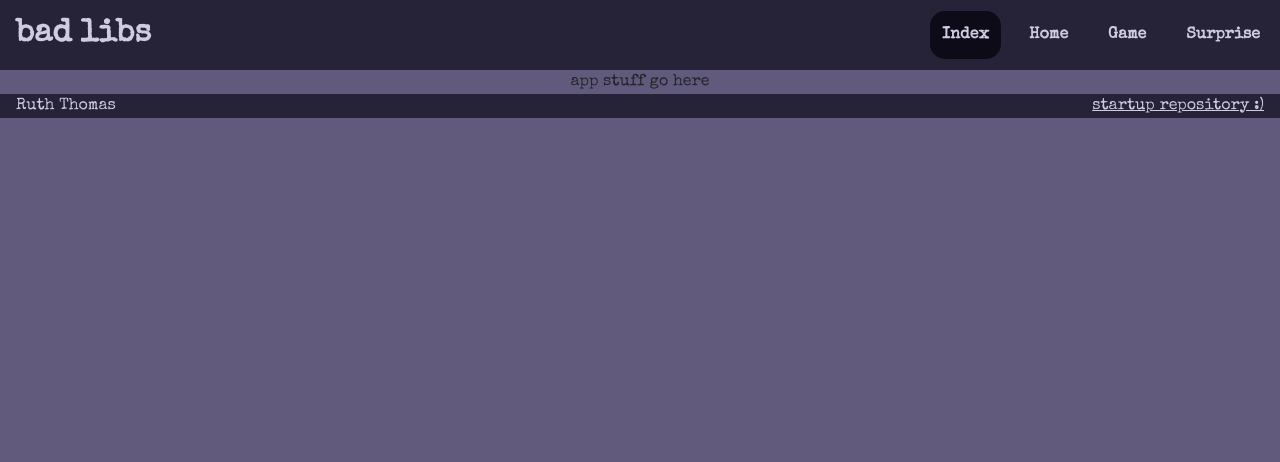
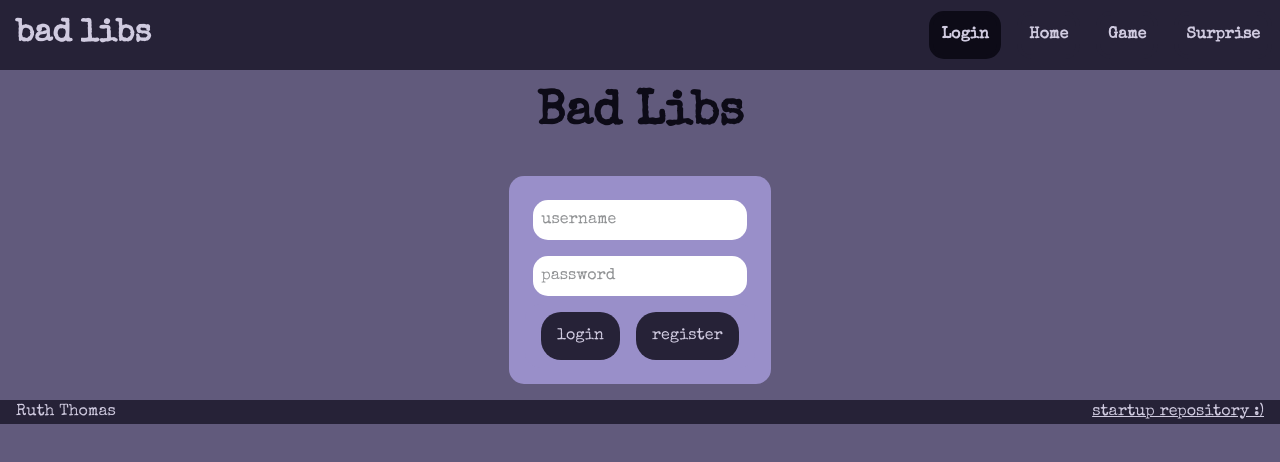
Before and after one commit to ruthathomas/startup, a React (Vite) app in the folder startupVite/: page / in a window 1280 px wide. Shown: the top 462 px of the page. Built offline with nearby package versions, Linux system fonts and the light colour scheme.

Commit message:
added routing and am working on making sure that it works

```diff
--- a/startupVite/src/App.css
+++ b/startupVite/src/App.css
@@ -113,6 +113,7 @@ button:active {
 }
 
 input {
+    background-color: white;
     border-radius: 15px;
     border-style: none;
     padding: 0.5rem;
--- a/startupVite/src/App.jsx
+++ b/startupVite/src/App.jsx
@@ -1,23 +1,32 @@
 import React from 'react';
 import 'bootstrap/dist/css/bootstrap.min.css';
 import './App.css';
-import { BrowserRouter } from 'react-router-dom';
+import { BrowserRouter, NavLink, Routes, Route } from 'react-router-dom';
+import { Login } from './login/login';
+import { Home } from './home/home';
+import { Game } from './game/game';
+import { Animal } from './animal/animal';
+
 
 export default function App() {
   return (
     <BrowserRouter>
       <header>
-        <nav class="nav">
+        <nav className="nav">
           <h2>bad libs</h2>
-          <a class="nav-link active" href="index.html">Index</a>
-          <a class="nav-link" href="home.html">Home</a>
-          <a class="nav-link" href="game.html">Game</a>
-          <a class="nav-link" href="animal.html">Surprise</a>
+          <NavLink className='nav-link' to=''>Login</NavLink>
+          <NavLink className='nav-link' to='home'>Home</NavLink>
+          <NavLink className='nav-link' to='game'>Game</NavLink>
+          <NavLink className='nav-link' to='animal'>Surprise</NavLink>
         </nav>
       </header>
-      <main>
-        app stuff go here
-      </main>
+      <Routes>
+        <Route path='/' element={<Login />} exact />
+        <Route path='/home' element={<Home />} />
+        <Route path='/game' element={<Game />} />
+        <Route path='/animal' element={<Animal />} />
+        <Route path='*' element={<NotFound />} />
+      </Routes>
       <footer>
         <span>Ruth Thomas</span>
         <a href="https://github.com/ruthathomas/startup">startup repository :)</a>
@@ -25,3 +34,7 @@ export default function App() {
     </BrowserRouter>
   )
 }
+
+function NotFound() {
+  return <main className="container-fluid bg-secondary text-center">404: Return to sender. Address unknown.</main>;
+}
--- a/startupVite/src/animal/animal.jsx
+++ b/startupVite/src/animal/animal.jsx
@@ -2,9 +2,14 @@ import React from 'react';
 
 export function Animal() {
     return (
-        <main style="margin: 1rem;">
+        <div></div>
+    );
+}
+
+//issue here is that the style thing is freaking out
+{/* <main style="margin: 1rem;">
             <h1>Bear Libs</h1>
-            <div class="test">
+            <div className="test">
                 <p>hey, username</p>
                 <div id="bear"></div>
                 <p>here is a bear!</p>
@@ -13,6 +18,4 @@ export function Animal() {
                     <button>home</button>
                 </form>
             </div>
-        </main>
-    );
-}
+        </main> */}
--- a/startupVite/src/game/game.jsx
+++ b/startupVite/src/game/game.jsx
@@ -2,7 +2,7 @@ import React from 'react';
 
 export function Game() {
     return (
-        <main class="game">
+        <main className="game">
             <div id="above-game">
                 <span>Game Code: XXXXXX</span>
                 <form method="get" action="home.html">
--- a/startupVite/src/home/home.jsx
+++ b/startupVite/src/home/home.jsx
@@ -3,12 +3,12 @@ import React from 'react';
 export function Home() {
     return (
         <main>
-            <div class="test" style="align-items: center; background-color: #615A7C; margin: 0;">
+            <div className="test" style="align-items: center; background-color: #615A7C; margin: 0;">
                 <p><b>welcome to</b></p>
                 <h1>Bad Libs,</h1>
                 <p><b>username</b></p>
             </div>
-            <div class="test">
+            <div className="test">
                 <form method="get" action="game.html">
                     <button>create game</button>
                 </form>
--- a/startupVite/src/login/login.jsx
+++ b/startupVite/src/login/login.jsx
@@ -5,7 +5,7 @@ export function Login() {
         <main>
             <h1>Bad Libs</h1>
             <form method="get" action="home.html">
-                <div class="test">
+                <div className="test">
                     <input display="block" type="text" placeholder="username"></input>
                     <input display="block" type="password" placeholder="password"></input>
                     <div>
```
